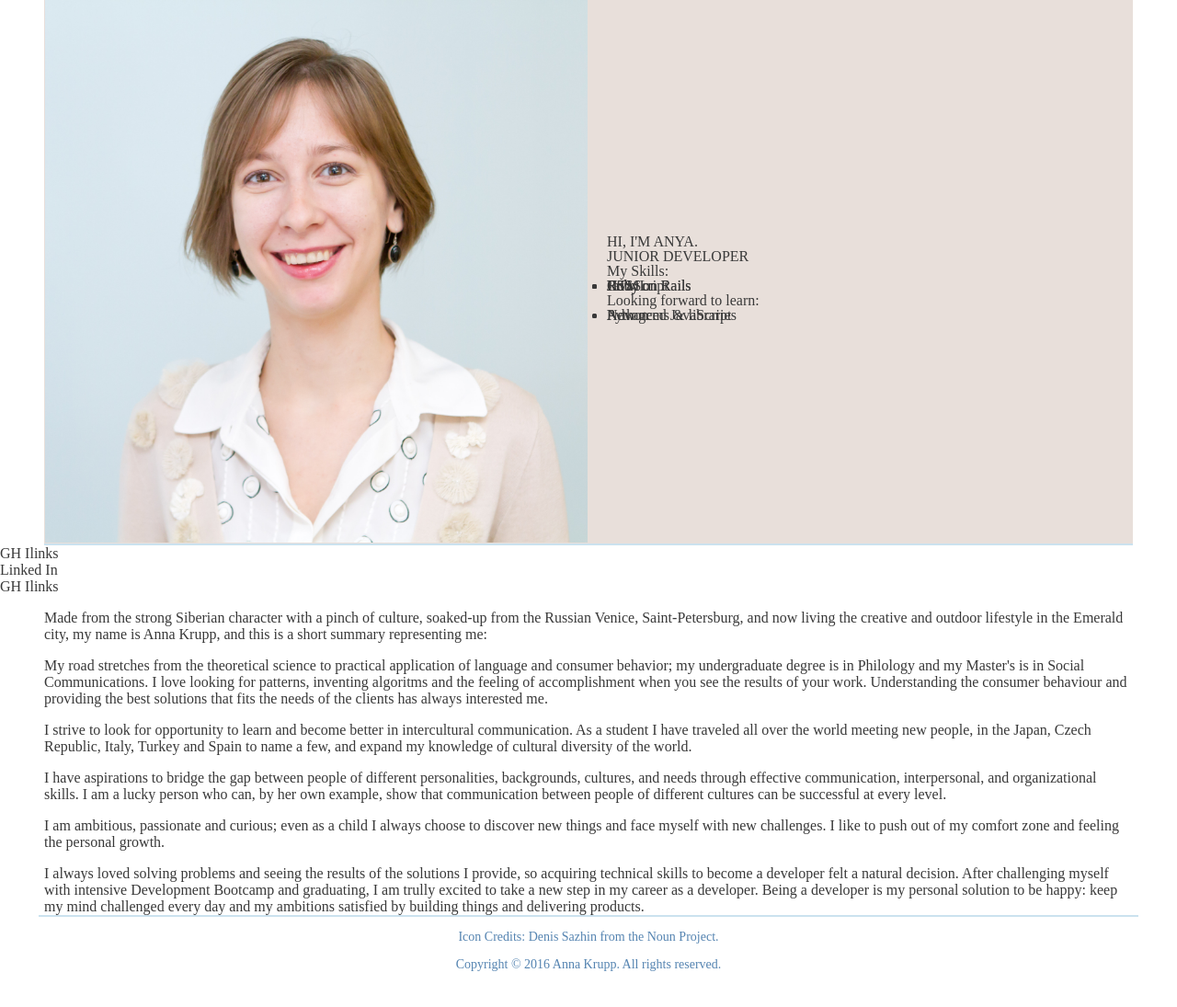
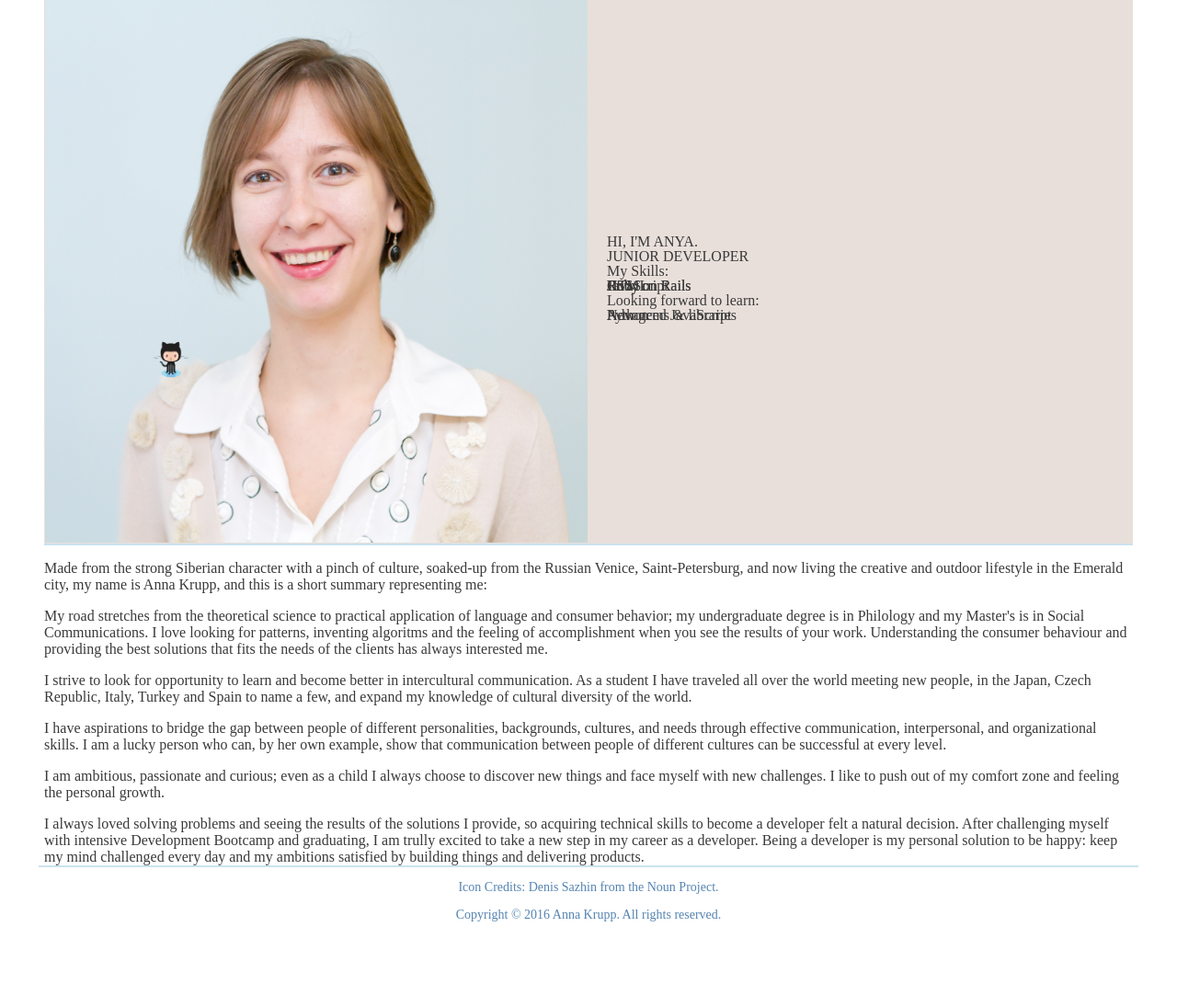
Before and after one commit to cherchezlafemme/cherchezlafemme-portfolio, a Django app: page / in a window 1280 px wide. Shown: the part 103-1198 px from the top of the page at 92% size. After the commit the page ends 1105 px from the top, so only its background shows below. Run offline with Django 3.2, Linux system fonts and the light colour scheme.

Commit message:
Add icon to link to github

```diff
--- a/collection/static/css/style.css
+++ b/collection/static/css/style.css
@@ -39,8 +39,12 @@ ul, li, footer {
 	padding: 0;
 }
 
+ul {
+    list-style-type: none;
+}
+
 /*Main frame style*/
-#container, header, footer {
+.container, header, footer {
     margin-left: auto;
     margin-right: auto;
 }
@@ -100,6 +104,7 @@ ul, li, footer {
 a {
 	text-decoration: none;
 }
+
 /* unvisited link */
 a:link {
     color: #5584b1;
@@ -140,6 +145,7 @@ a:hover {
 /*Welcome to the site section*/
 #hello-container {
     display: block;
+    position: relative;
 }
 
 table {
@@ -187,3 +193,12 @@ td {
     white-space: normal;
 }
 */
+
+#links-to-media {
+    display: inline-block;
+    margin: auto;
+    position: absolute;
+    bottom: 30%;
+    left: 10%;
+    text-align: center;
+}
--- a/collection/templates/index.html
+++ b/collection/templates/index.html
@@ -29,13 +29,17 @@
 		</td>
 	</tr>
 	</table>
+<div id='links-to-media'>
+
+	<ul>
+		<li id='git-hub-cat'><a href='https://github.com/cherchezlafemme' alt='git-hub-link'>
+			<img src='/static/images/Octocat.png' width="40" height="40" alt="View Anna's Krupp GitHub Profile">
+		</a></li>
+		<!-- <li><a href="https://www.linkedin.com/in/anna-krupp">
+          	<img src="https://static.licdn.com/scds/common/u/img/webpromo/btn_liprofile_blue_80x15.png" width="80" height="15" border="0" alt="View Anna Krupp's profile on LinkedIn">
+       	</a></li> -->
+	</ul>
 </div>
-<div id='links-to-media'>
-	<ul>
-		<li>GH Ilinks</li>
-		<li>Linked In</li>
-		<li>GH Ilinks</li>
-	</ul>
 </div>
 {% include '_about.html' %}
 {% endblock %}
```
Also changed, not shown: collection/static/images/GitHub-Mark-120px-plus.png (added), collection/static/images/Octocat.png (added).
